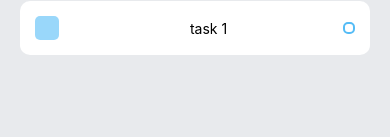
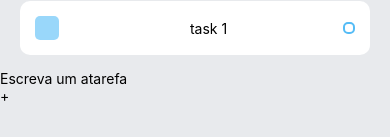
Before and after one commit to curioussdev/todoList, a React Native app: screen / in a window 390 px wide. Shown: the part 207-344 px from the top of the page. Built offline with nearby package versions, Linux system fonts and the light colour scheme.

Commit message:
creatinh structure of task wrapper

```diff
--- a/App.js
+++ b/App.js
@@ -1,5 +1,5 @@
 import { StatusBar } from 'expo-status-bar';
-import { StyleSheet, Text, View } from 'react-native';
+import { KeyboardAvoidingView, Platform, StyleSheet, Text, TextInput, TouchableOpacity, View } from 'react-native';
 
 import Task from './components/Task';
 
@@ -20,6 +20,19 @@
 
         </View>
       </View>
+
+      {/** write a task  */}
+      <KeyboardAvoidingView
+        behavior={Platform.OS === 'ios' ? "padding" : "height"}
+        style={styles.writeTaskWrapper}
+      >
+        <TextInput style={styles.input}  placeholder={'Escreva um atarefa'} />
+        <TouchableOpacity>
+          <View style={styles.addWrapper}>
+            <Text style={styles.addText}>+</Text>
+          </View>
+        </TouchableOpacity>
+      </KeyboardAvoidingView>
 
     </View>
   );
```
